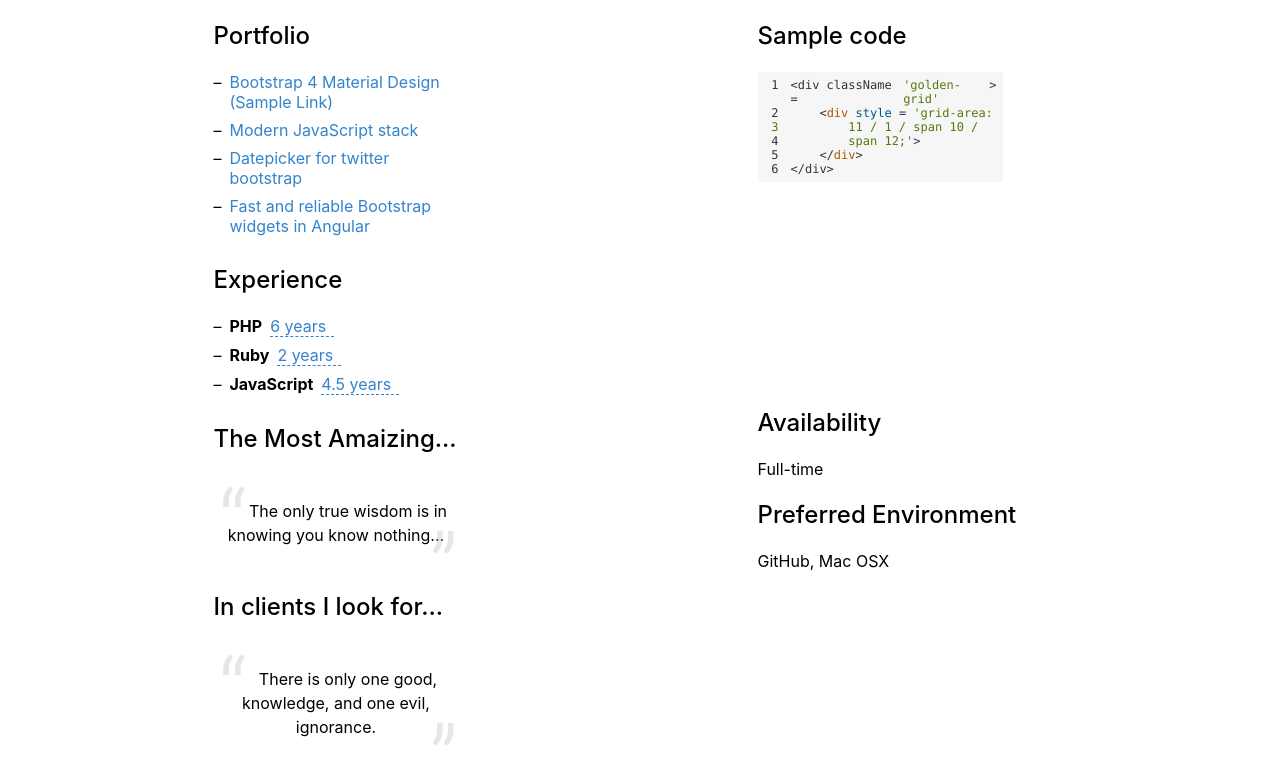
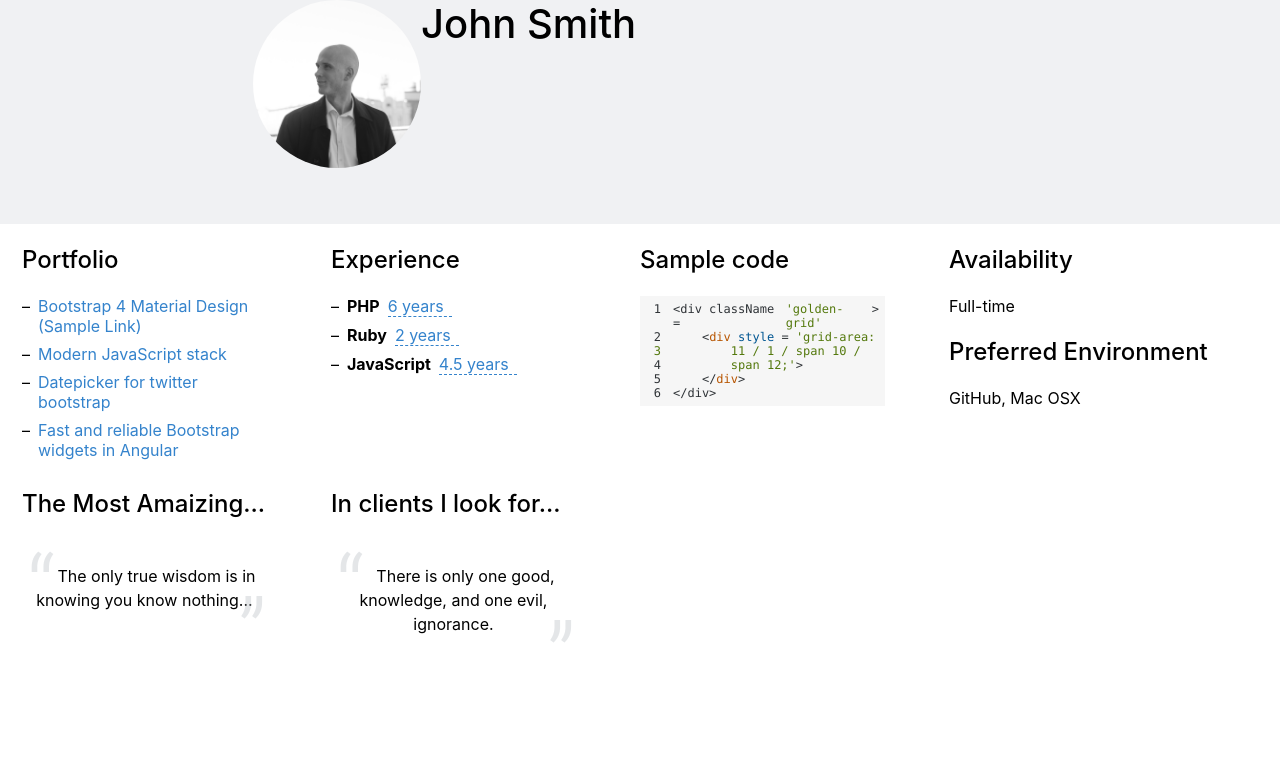
Before and after one commit to bseleng/axeta-trial, a React (Create React App) app: page / in a window 1280 px wide. Shown: the top 784 px of the page. Built offline with nearby package versions, Linux system fonts and the light colour scheme.

Commit message:
feat: add avatar
Took 1 hour 18 minutes

```diff
--- /dev/null
+++ b/src/Atoms/AtmAvatar/AtmAvatar.jsx
@@ -0,0 +1,26 @@
+import React, { useState } from 'react'
+import { RiRefreshFill } from 'react-icons/ri'
+import classes from './AtmAvatar.module.css'
+import defaultPic from '../../Assets/Images/defaultPic.jpg'
+
+const AtmAvatar = ({ avatar = defaultPic, setAvatar }) => {
+  const [allowEdit, setAllowEdit] = useState(false)
+
+  const handleClick = () => {
+    setAllowEdit(true)
+  }
+  return (
+    <>
+      <label htmlFor="image_uploads">
+        <input type={'file'} disabled={!allowEdit} accept="image/*" className={classes.input} id={'image_uploads'} />
+        <img src={avatar} alt="profile picture" onClick={handleClick} className={classes.img} />
+        {allowEdit ? (
+          <span className={classes.icon}>
+            <RiRefreshFill />
+          </span>
+        ) : null}
+      </label>
+    </>
+  )
+}
+export default AtmAvatar
--- /dev/null
+++ b/src/Atoms/AtmAvatar/AtmAvatar.module.css
@@ -0,0 +1,18 @@
+.img {
+    border-radius: 50%;
+    height: 168px;
+    width: 168px;
+    object-fit: contain;
+}
+
+.icon {
+    color: #3483CC;
+    font-size: 24px;
+    position: relative;
+    top: -135px;
+    left: -43px;
+}
+
+.input {
+    visibility: hidden;
+}
--- a/src/Organisms/OrgAside/OrgAside.module.css
+++ b/src/Organisms/OrgAside/OrgAside.module.css
@@ -1,8 +1,9 @@
 .aside {
     display: flex;
     flex-direction: row;
-    justify-content: center;
-    width: 50%;
+    justify-content: flex-start;
+    /*width: 50%;*/
+    flex-basis: 100%;
     flex-wrap: wrap;
 }
 
--- a/src/Organisms/OrgMain/OrgMain.module.css
+++ b/src/Organisms/OrgMain/OrgMain.module.css
@@ -1,9 +1,10 @@
 .main {
     display: flex;
     flex-direction: row;
-    justify-content: center;
-    width: 50%;
+    justify-content: flex-end;
+    /*width: 50%;*/
     flex-wrap: wrap;
+    flex-basis: 100%;
 }
 
 .main section {
--- a/src/Organisms/OrgTopPanel/OrgTopPanel.jsx
+++ b/src/Organisms/OrgTopPanel/OrgTopPanel.jsx
@@ -0,0 +1,29 @@
+import React from 'react'
+import classes from './OrgTopPanel.module.css'
+import AtmAvatar from '../../Atoms/AtmAvatar/AtmAvatar'
+import AtmInput from '../../Atoms/AtmInput/AtmInput'
+
+const OrgTopPanel = () => {
+  return (
+    <div className={classes.wrapper}>
+      <div>
+        <AtmAvatar />
+      </div>
+      <div>
+        <AtmInput
+          value={'John Smith'}
+          placeholder={'Name Surname'}
+          // setValue={setValue}
+          validationRules={{
+            notEmpty: true,
+            noSpecials: true,
+          }}
+          actionOnEdit={'focus'}
+          inputTargetStyle={'name'}
+        />
+      </div>
+    </div>
+  )
+}
+
+export default OrgTopPanel
--- /dev/null
+++ b/src/Organisms/OrgTopPanel/OrgTopPanel.module.css
@@ -0,0 +1,8 @@
+.wrapper {
+    height: 224px;
+    left: 0px;
+    top: 0px;
+    background: rgba(179, 186, 192, 0.2);
+    display: flex;
+
+}
--- a/src/Pages/PagPortfolio.jsx
+++ b/src/Pages/PagPortfolio.jsx
@@ -1,10 +1,12 @@
 import React from 'react'
 import classes from './PagPortfolio.module.css'
 import TmpMainAndAside from '../Templates/TmpMainAndAside/TmpMainAndAside'
+import OrgTopPanel from '../Organisms/OrgTopPanel/OrgTopPanel'
 
 const PagPortfolio = () => {
   return (
     <div className={classes.wrapper}>
+      <OrgTopPanel />
       <TmpMainAndAside />
     </div>
   )
--- a/src/Pages/PagPortfolio.module.css
+++ b/src/Pages/PagPortfolio.module.css
@@ -1,4 +1,3 @@
 .wrapper {
-    display: flex;
-    justify-content: center;
+    display: block;
 }
--- a/src/Templates/TmpMainAndAside/TmpMainAnsAside.module.css
+++ b/src/Templates/TmpMainAndAside/TmpMainAnsAside.module.css
@@ -1,4 +1,5 @@
 .wrapper {
-    width: 85%;
-    display: flex;;
+    /*width: 85%;*/
+    display: flex;
+    flex-basis: 100%;
 }
```
Also changed, not shown: src/Assets/Images/defaultPic.jpg (added).
